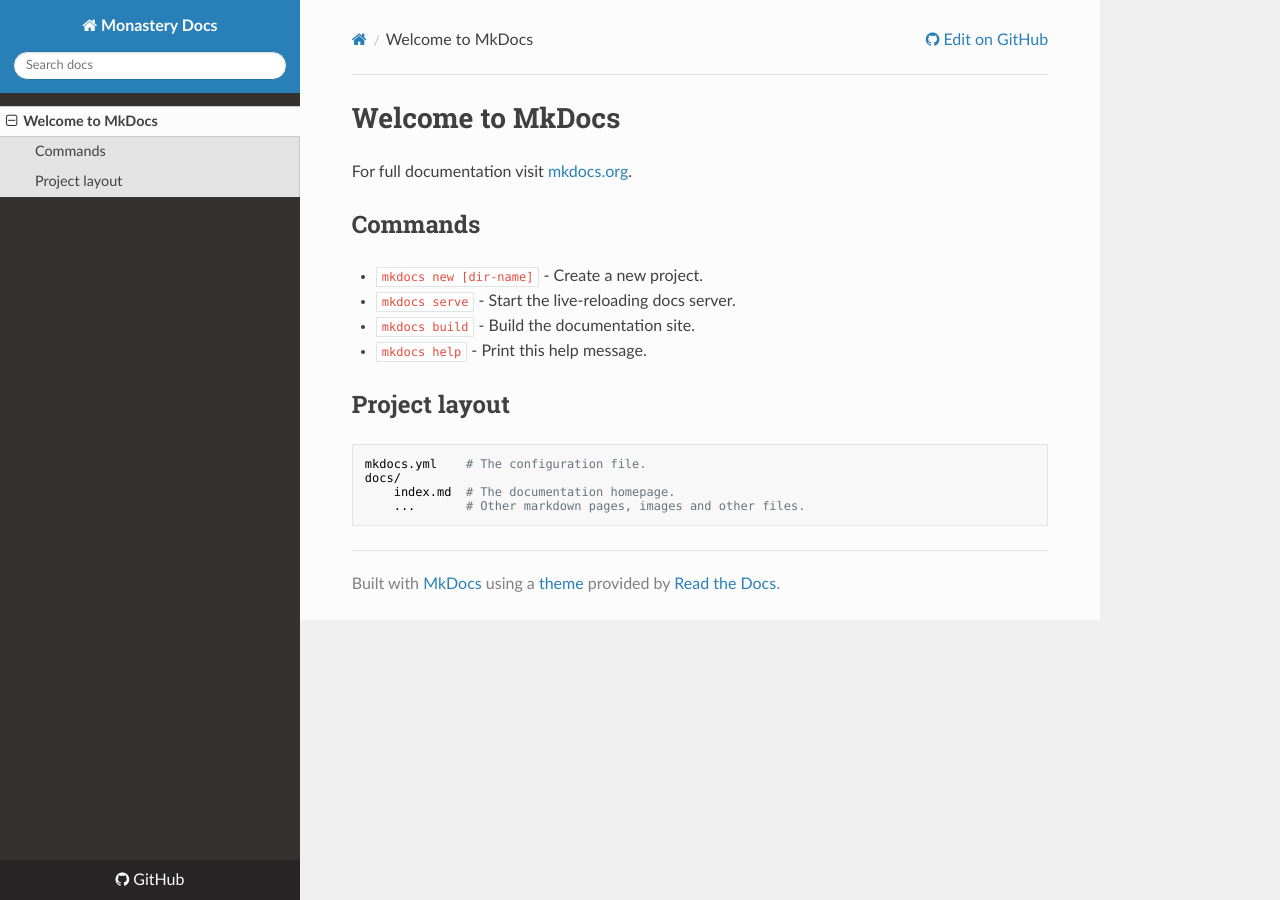
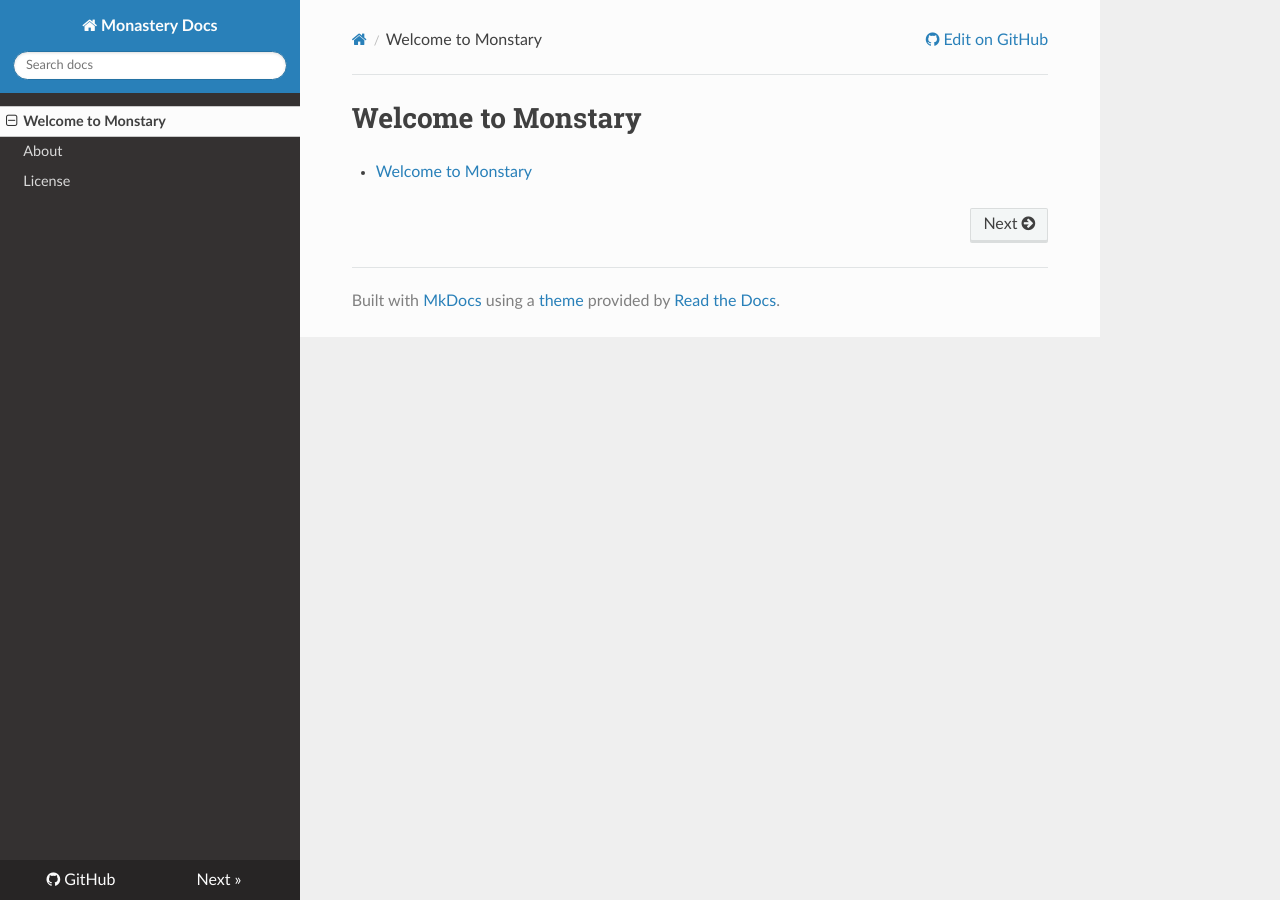
Before and after one commit to arnonmoscona/monastery-docs, an MkDocs documentation site: the page built from docs/index.md, in a window 1280 px wide. Built offline with MkDocs 1.6.1, drawn with Linux system fonts in a browser that asks for light colours; nearby versions of some CDN libraries; old or Windows-style settings are respelled for this version of MkDocs.

Commit message:
Started documentation scaffolding

```diff
--- a/docs/index.md
+++ b/docs/index.md
@@ -1,17 +1,4 @@
-# Welcome to MkDocs
+# Welcome to Monstary
 
-For full documentation visit [mkdocs.org](http://mkdocs.org).
 
-## Commands
-
-* `mkdocs new [dir-name]` - Create a new project.
-* `mkdocs serve` - Start the live-reloading docs server.
-* `mkdocs build` - Build the documentation site.
-* `mkdocs help` - Print this help message.
-
-## Project layout
-
-    mkdocs.yml    # The configuration file.
-    docs/
-        index.md  # The documentation homepage.
-        ...       # Other markdown pages, images and other files.
+[TOC]
--- a/mkdocs.yml
+++ b/mkdocs.yml
@@ -2,3 +2,4 @@
 repo_url: https://github.com/arnonmoscona/monastery-docs
 site_author: Arnon Moscona
 theme: readthedocs
+pages: ["index.md", "about.md", "license.md"]
```
Also changed, not shown: docs/about.md (added, +51 -0 lines), docs/license.md (added, +1 -0 lines), 1 other file.
